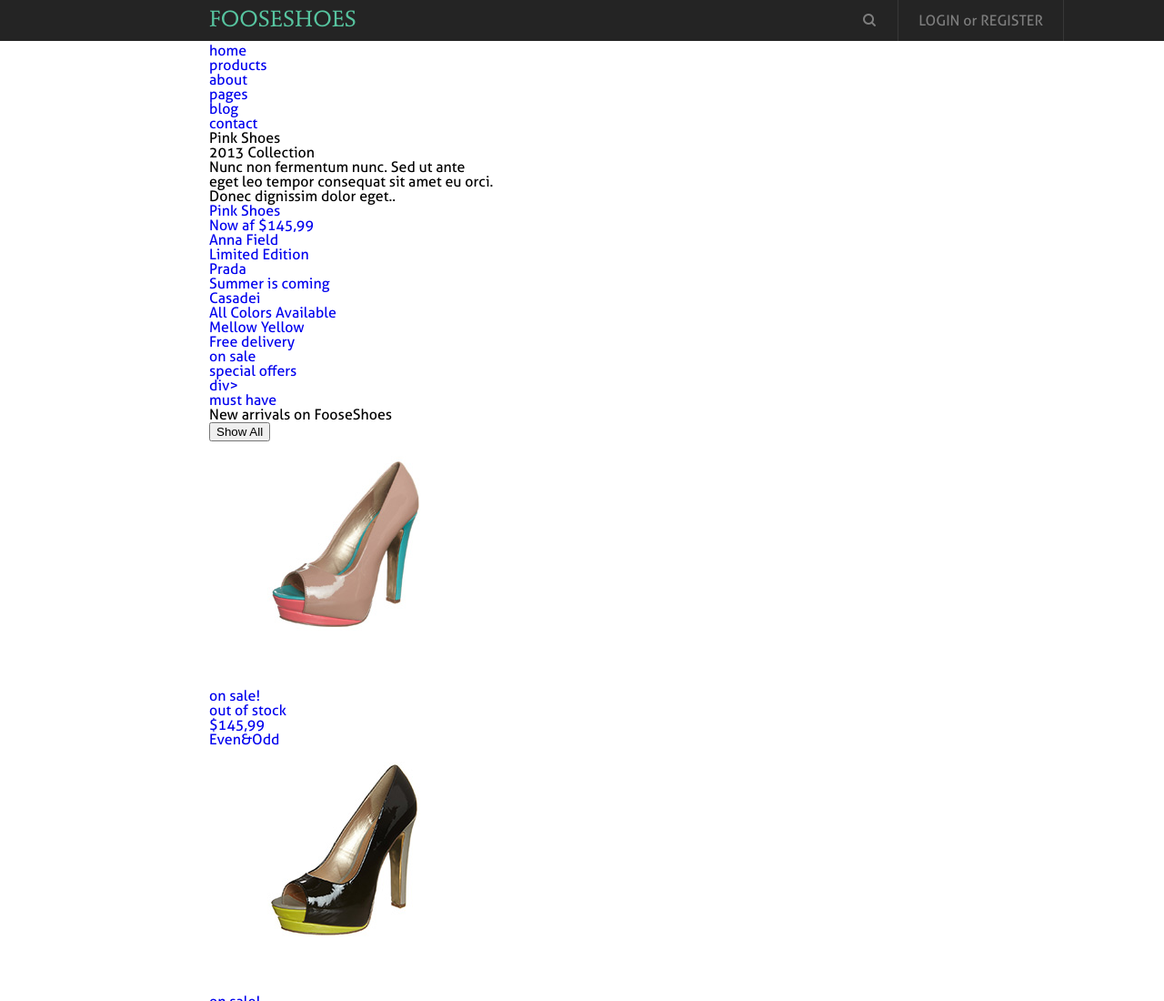
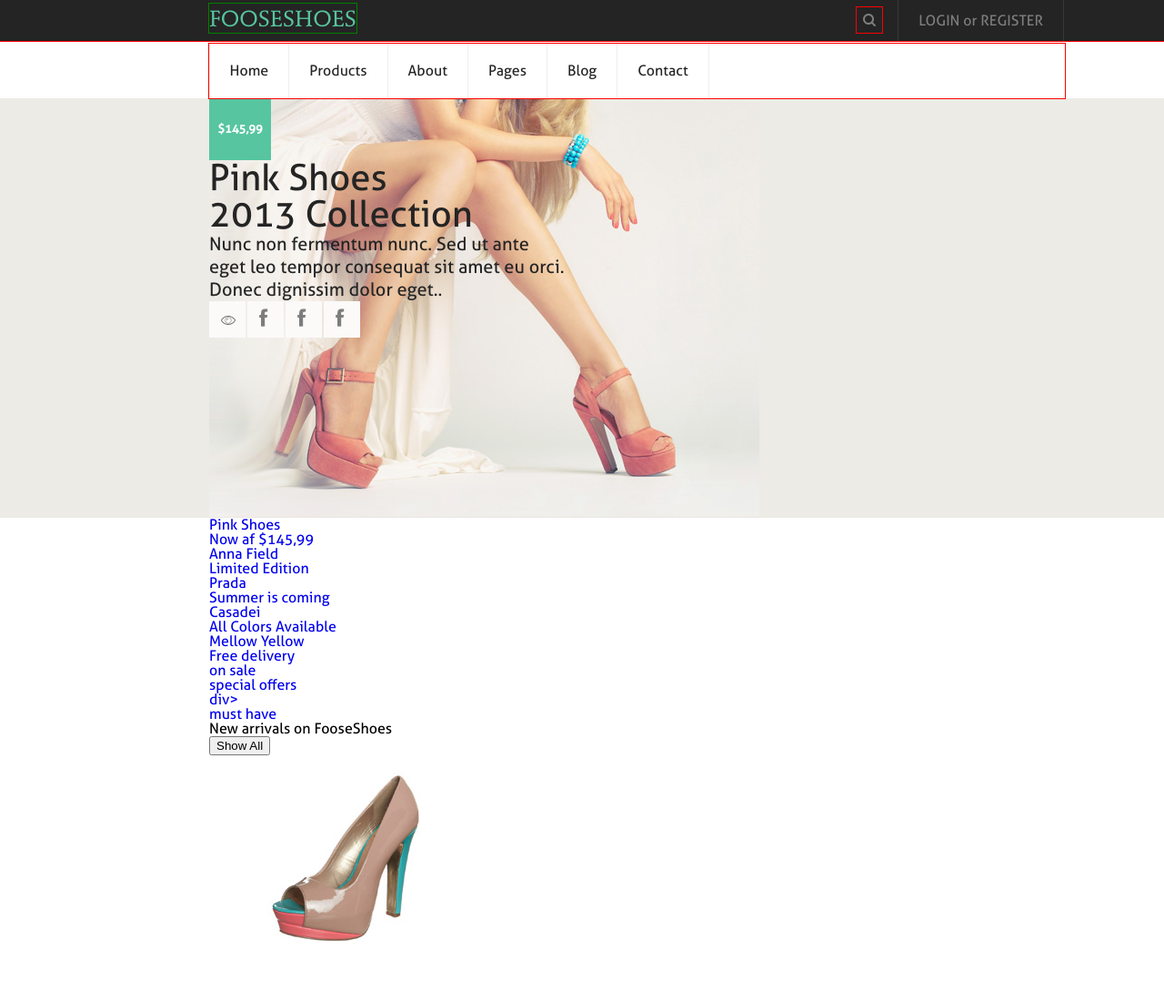
Before and after one commit to SchlagendesHerz/FRONT_END_13.08.15, a plain HTML site: page index.html in a window 1280 px wide. Shown: the top 1100 px of the page at 91% size. Drawn offline with Linux system fonts and the light colour scheme.

Commit message:
3-d step on lesson-variant

```diff
--- a/index.html
+++ b/index.html
@@ -14,6 +14,7 @@
                     <a href="#">login</a> or <a href="#">register</a>
                 </div>
                 <button class="search"></button>
+                <div class="clear-fix"></div>
             </div>
         </div>
         <div class="menu">
@@ -29,8 +30,7 @@
         <div class="banner">
             <div class="line">
                 <div class="info">
-                    <div class="price">
-                    </div>
+                    <div class="price">$145,99</div>
                     <h2>
                         Pink Shoes<br>2013 Collection
                     </h2>
@@ -39,7 +39,7 @@
                         eget leo tempor consequat sit amet eu orci.<br>
                         Donec dignissim dolor eget..
                     </p>
-                    <ul class="goods_menu active">
+                    <ul class="goods-menu active">
                         <li><a href="#" class="view"></a></li>
                         <li><a href="#" class="wishlist"></a></li>
                         <li><a href="#" class="share"></a></li>
--- a/stylesheets/main.css
+++ b/stylesheets/main.css
@@ -27,6 +27,9 @@
     font-weight: normal;
     font-style: normal;
 }
+.clear-fix{
+    clear: both;
+}
 body{
     font-family: 'Aller_Rg';
 }
@@ -42,6 +45,7 @@ body{
     height: 45px;
     display: inline-block;
     width: 100%;
+    outline: 1px solid red;
 }
 a{
     text-decoration: none;
@@ -53,14 +57,14 @@ a{
     line-height: 17px;
     margin: 12px 0 0 0;
     float: left;
-    /*outline: 1px solid green;*/
 }
 .header .logo a{
     color: #57c5a0;
-    float: left;
+    /*float: left;*/
     /*line-height: 45px;*/
     text-decoration: none;
     transition: all 300ms ease-out;
+    outline: 1px solid green;
 }
 .header .logo a:hover{
     color: #32b085;
@@ -72,7 +76,7 @@ a{
     border: 0;
     background: url(../images/design/zoom-icon.png) no-repeat center;
     cursor: pointer;
-    /*outline: 1px solid red;*/
+    outline: 1px solid red;
     float: right;
     display: inline-block;
     margin: 8px 17px 0 0;
@@ -95,3 +99,91 @@ a{
 .header .login a:hover{
     color: #b1b1b1;
 }
+/*Begin of menu*/
+.menu{
+    background: #ffffff;
+    /*margin: -2px 0 0 0;*/
+}
+.menu ul{
+    outline: 1px solid red;
+    font-size: 0;
+}
+.menu ul:first-child{
+    border-left: 1px solid #eeeeee;
+}
+.menu ul li{
+    display: inline-block;
+    border-right: 1px solid #eeeeee;
+    font-size: 16px;
+}
+.menu ul li a{
+    display: block;
+    line-height: 60px;
+    text-decoration: none;
+    color: #242424;
+    height: 60px;
+    padding: 0 22px;
+    text-transform: capitalize;
+}
+.menu ul li a:hover{
+    color: #fff;
+    background: #242424;
+}
+.banner{
+    background: #ecebe5;
+
+}
+.banner .info{
+    height: 461px;
+    background: url(../images/content/banner-bg.jpg) no-repeat;
+    color: #242424;
+}
+.banner .info .price{
+    width: 68px;
+    height: 68px;
+    line-height: 68px;
+    background: #57c5a0;
+    text-align: center;
+    color: #fff;
+    font-weight: bold;
+    font-size: 13px;
+    /*margin: 67px 0 0 542px;*/
+}
+.banner .info h2{
+    font-size: 40px;
+    font-weight: normal;
+}
+.banner .info p{
+    line-height: 25px;
+    font-size: 20px;
+}
+.banner .info .goods-menu{
+    font-size: 0;
+    /*outline: 1px solid red;*/
+}
+.banner .info .goods-menu li{
+    display: inline-block;
+    margin-right: 2px;
+}
+.banner .info .goods-menu li a{
+    display: inline-block;
+    height: 40px;
+    width: 40px;
+    background: #fbfaf9 url(../images/design/icons.png);
+    /*outline: 1px solid yellow;*/
+}
+.banner .info .goods-menu li a:hover{
+    background-color: #fff;
+}
+.banner .info .goods-menu li .view{
+    background-position: 0 -36px;
+}
+.banner .info .goods-menu li .whishlist{
+
+}
+.banner .info .goods-menu li .share{
+
+}
+.banner .info .goods-menu li .cart{
+
+}
```
